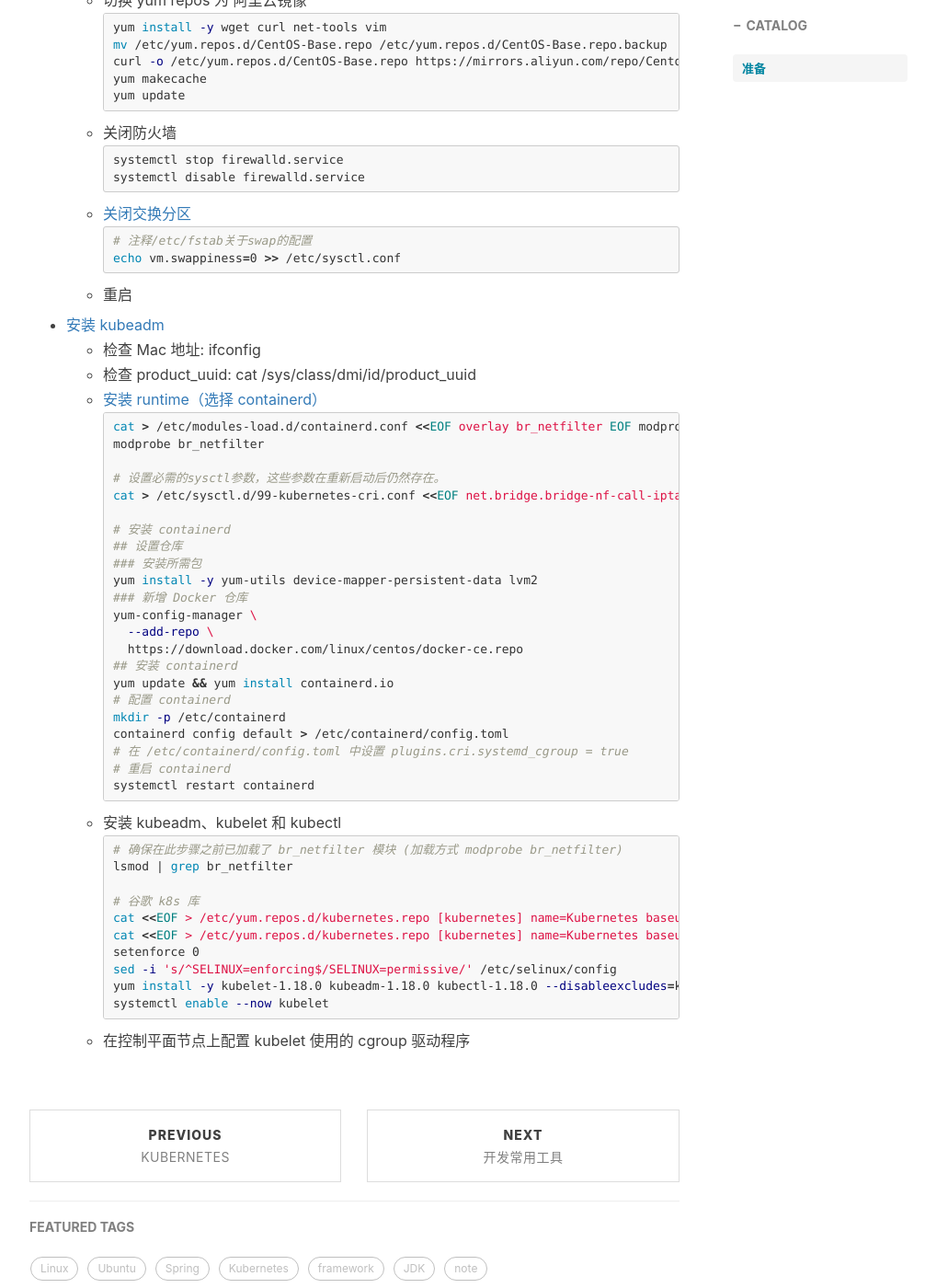
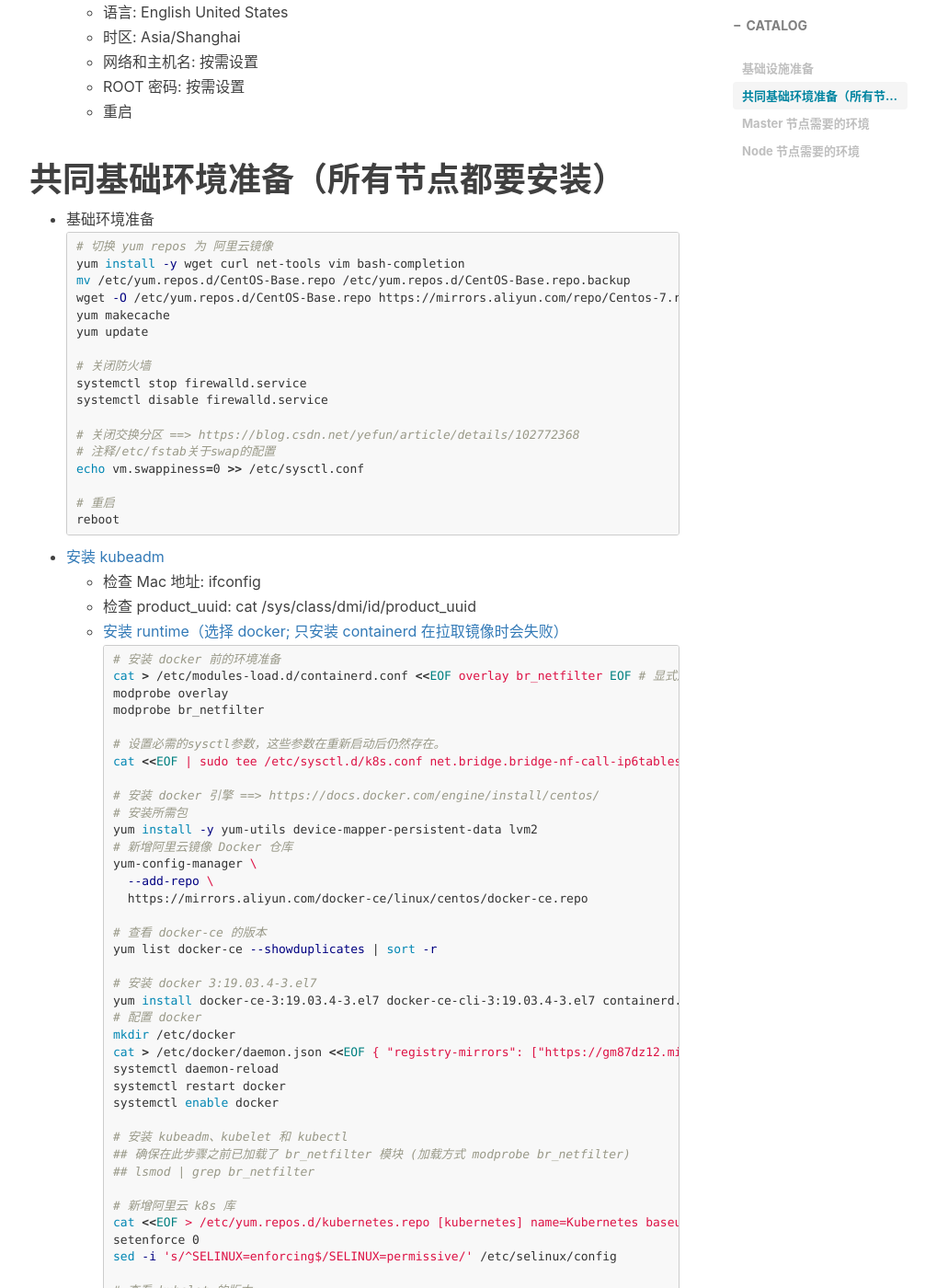
Before and after one commit to SolitaryEagle/SolitaryEagle.github.io, a Jekyll site: the page built from _posts/kubernetes/2020-12-25-使用 kubeadm 安装 Kubernetes v1.18.md, in a window 1280 px wide and 1400 px high, scrolled down 1258 px. Shown: the whole window at 92% size, without its empty margins (233-1239 px from the left). Built offline with Jekyll 4.4.1, drawn with Linux system fonts in a browser that asks for light colours; nearby versions of some CDN libraries; comment, search, counter and statistics services are not loaded; some of the changed text lies outside the part shown.

````diff
--- a/_posts/kubernetes/2020-12-25-使用 kubeadm 安装 Kubernetes v1.18.md
+++ b/_posts/kubernetes/2020-12-25-使用 kubeadm 安装 Kubernetes v1.18.md
@@ -16,55 +16,70 @@ cluster 节点上需要安装
 * kubectl
 * CNI（容器网络接口）
 
-
 node 节点上需要安装
+* CRI（容器运行时接口）
+* kubeadm
+* kubelet
 
 
-# 准备
+# 基础设施准备
 
 * [CentOS-7-x86_64-Minimal-2009.iso 镜像下载](https://mirrors.aliyun.com/centos/7/isos/x86_64/)
-* VMWare 虚拟机安装 CentOS 7
+* VMWare 虚拟机安装 CentOS 7 ==》k8s-master, k8s-node01, k8s-node02
     * 内存: 2GB
     * CPU: 2核，开启 Virtualize CPU performance counters
     * 磁盘: 120GB
-    * 网络: NAT
-    * 语言: 中文 简体中文(中国)
+    * 网络: 公网 Bridge，内网 NAT
+    * 语言: English United States
+    * 时区: Asia/Shanghai
     * 网络和主机名: 按需设置
     * ROOT 密码: 按需设置
     * 重启
-    * 切换 yum repos 为 阿里云镜像
-      ```shell
-      yum install -y wget curl net-tools vim
-      mv /etc/yum.repos.d/CentOS-Base.repo /etc/yum.repos.d/CentOS-Base.repo.backup
-      curl -o /etc/yum.repos.d/CentOS-Base.repo https://mirrors.aliyun.com/repo/Centos-6.repo
-      yum makecache
-      yum update
-      ```
-    * 关闭防火墙
-      ```shell
-      systemctl stop firewalld.service
-      systemctl disable firewalld.service
-      ```
-    * [关闭交换分区](https://blog.csdn.net/yefun/article/details/102772368)
-      ```shell
-      # 注释/etc/fstab关于swap的配置
-      echo vm.swappiness=0 >> /etc/sysctl.conf
-      ```
-    * 重启
+
+# 共同基础环境准备（所有节点都要安装）
+
+* 基础环境准备
+  ```shell
+  # 切换 yum repos 为 阿里云镜像
+  yum install -y wget curl net-tools vim bash-completion
+  mv /etc/yum.repos.d/CentOS-Base.repo /etc/yum.repos.d/CentOS-Base.repo.backup
+  wget -O /etc/yum.repos.d/CentOS-Base.repo https://mirrors.aliyun.com/repo/Centos-7.repo
+  yum makecache
+  yum update
+
+  # 关闭防火墙
+  systemctl stop firewalld.service
+  systemctl disable firewalld.service
+
+  # 关闭交换分区 ==>  https://blog.csdn.net/yefun/article/details/102772368
+  # 注释/etc/fstab关于swap的配置
+  echo vm.swappiness=0 >> /etc/sysctl.conf
+
+  # 重启
+  reboot
+  ```
+
 * [安装 kubeadm](https://v1-18.docs.kubernetes.io/zh/docs/setup/production-environment/tools/kubeadm/install-kubeadm/)
     * 检查 Mac 地址: ifconfig
     * 检查 product_uuid: cat /sys/class/dmi/id/product_uuid
-    * [安装 runtime（选择 containerd）](https://v1-18.docs.kubernetes.io/zh/docs/setup/production-environment/container-runtimes/#containerd)
+    * [安装 runtime（选择 docker; 只安装 containerd 在拉取镜像时会失败）](https://v1-18.docs.kubernetes.io/zh/docs/setup/production-environment/container-runtimes/#containerd)
       ```shell
+      # 安装 docker 前的环境准备
       cat > /etc/modules-load.d/containerd.conf <<EOF
       overlay
       br_netfilter
       EOF
 
+      # 显式加载 br_netfilter 模块
       modprobe overlay
       modprobe br_netfilter
 
       # 设置必需的sysctl参数，这些参数在重新启动后仍然存在。
+      cat <<EOF | sudo tee /etc/sysctl.d/k8s.conf
+      net.bridge.bridge-nf-call-ip6tables = 1
+      net.bridge.bridge-nf-call-iptables = 1
+      EOF
+
       cat > /etc/sysctl.d/99-kubernetes-cri.conf <<EOF
       net.bridge.bridge-nf-call-iptables  = 1
       net.ipv4.ip_forward                 = 1
@@ -72,40 +87,45 @@ node 节点上需要安装
       EOF
       sysctl --system
 
-      # 安装 containerd
-      ## 设置仓库
-      ### 安装所需包
+      # 安装 docker 引擎 ==> https://docs.docker.com/engine/install/centos/
+      # 安装所需包
       yum install -y yum-utils device-mapper-persistent-data lvm2
-      ### 新增 Docker 仓库
+      # 新增阿里云镜像 Docker 仓库
       yum-config-manager \
         --add-repo \
-        https://download.docker.com/linux/centos/docker-ce.repo
-      ## 安装 containerd
-      yum update && yum install containerd.io
-      # 配置 containerd
-      mkdir -p /etc/containerd
-      containerd config default > /etc/containerd/config.toml
-      # 在 /etc/containerd/config.toml 中设置 plugins.cri.systemd_cgroup = true
-      # 重启 containerd
-      systemctl restart containerd
-      ```
-    * 安装 kubeadm、kubelet 和 kubectl
-      ```shell
-      # 确保在此步骤之前已加载了 br_netfilter 模块 (加载方式 modprobe br_netfilter)
-      lsmod | grep br_netfilter
+        https://mirrors.aliyun.com/docker-ce/linux/centos/docker-ce.repo
 
-      # 谷歌 k8s 库
-      cat <<EOF > /etc/yum.repos.d/kubernetes.repo
-      [kubernetes]
-      name=Kubernetes
-      baseurl=https://packages.cloud.google.com/yum/repos/kubernetes-el7-x86_64
-      enabled=1
-      gpgcheck=1
-      repo_gpgcheck=1
-      gpgkey=https://packages.cloud.google.com/yum/doc/yum-key.gpg https://packages.cloud.google.com/yum/doc/rpm-package-key.gpg
+      # 查看 docker-ce 的版本
+      yum list docker-ce --showduplicates | sort -r
+
+      # 安装 docker 3:19.03.4-3.el7
+      yum install docker-ce-3:19.03.4-3.el7 docker-ce-cli-3:19.03.4-3.el7 containerd.io
+      # 配置 docker
+      mkdir /etc/docker
+      cat > /etc/docker/daemon.json <<EOF
+      {
+        "registry-mirrors": ["https://gm87dz12.mirror.aliyuncs.com"],
+        "exec-opts": ["native.cgroupdriver=systemd"],
+        "log-driver": "json-file",
+        "log-opts": {
+        "max-size": "100m"
+      },
+        "storage-driver": "overlay2",
+        "storage-opts": [
+          "overlay2.override_kernel_check=true"
+        ]
+      }
       EOF
+      mkdir -p /etc/systemd/system/docker.service.d
+      systemctl daemon-reload
+      systemctl restart docker
+      systemctl enable docker
 
-      # 阿里云 k8s 库
+      # 安装 kubeadm、kubelet 和 kubectl
+      ## 确保在此步骤之前已加载了 br_netfilter 模块 (加载方式 modprobe br_netfilter)
+      ## lsmod | grep br_netfilter
+
+      # 新增阿里云 k8s 库
       cat <<EOF > /etc/yum.repos.d/kubernetes.repo
       [kubernetes]
       name=Kubernetes
@@ -119,7 +139,71 @@ node 节点上需要安装
       # 将 SELinux 设置为 permissive 模式（相当于将其禁用）
       setenforce 0
       sed -i 's/^SELINUX=enforcing$/SELINUX=permissive/' /etc/selinux/config
-      yum install -y kubelet-1.18.0 kubeadm-1.18.0 kubectl-1.18.0 --disableexcludes=kubernetes
+
+      # 查看 kubelet 的版本
+      yum list --showduplicates | grep kubelet
+      # 查看 kubeadm 的版本
+      yum list --showduplicates | grep kubeadm
+      # 查看 kubectl 的版本
+      yum list --showduplicates | grep kubectl
+
+      # 安装 1.18.14-0 版本
+      yum install -y \
+        kubelet-1.18.14-0 \
+        kubeadm-1.18.14-0 \
+        kubectl-1.18.14-0 \
+        --disableexcludes=kubernetes
       systemctl enable --now kubelet
+      # 配置 kubectl 自动补全
+      echo "source <(kubectl completion bash)" >> ~/.bashrc
+
+      # 在 master 节点上配置 kubelet 使用的 cgroup 驱动程序
+      ## 修改 /etc/sysconfig/kubelet
+      ## KUBELET_EXTRA_ARGS=--cgroup-driver=systemd
+      ## 需要重新启动 kubelet：
+      systemctl daemon-reload
+      systemctl restart kubelet
       ```
-    * 在控制平面节点上配置 kubelet 使用的 cgroup 驱动程序
+
+# Master 节点需要的环境
+
+```shell
+# 生成初始化文件
+mkdir k8s
+kubeadm config print init-defaults > k8s/kubeadm-init.yaml
+
+# 修改 k8s/kubeadm-init.yaml
+* advertiseAddress ==> 本机地址
+* kubernetesVersion  ==>  v1.18.14
+* imageRepository ==> registry.aliyuncs.com/google_containers (阿里云镜像仓库)
+* serviceSubnet  ==>  192.168.0.0/16
+
+# 下载镜像
+kubeadm config images pull --config k8s/kubeadm-init.yaml
+
+# 初始化 k8s master
+kubeadm init --config k8s/kubeadm-init.yaml
+# 将 kubeadm join 保存到 kubeadm-join.sh 中
+cat > ~/k8s/kubeadm-join.sh <<EOF
+#!/bin/bash
+kubeadm join 192.168.220.128:6443 --token abcdef.0123456789abcdef \
+  --discovery-token-ca-cert-hash sha256:3efda1d94742d2a7c9887ec4b389f557fab8665271f03be373ea3a3b9ff3de7b
+EOF
+# 配置环境, 让当前用户可以执行kubectl命令
+mkdir -p $HOME/.kube
+cp -i /etc/kubernetes/admin.conf $HOME/.kube/config
+chown $(id -u):$(id -g) $HOME/.kube/config
+
+# 安装 CNI（容器网络接口）选择 Calico ==>  https://docs.projectcalico.org/getting-started/kubernetes/quickstart
+mkdir -p "k8s/calico"
+wget -P k8s/calico/ https://docs.projectcalico.org/manifests/tigera-operator.yaml
+wget -P k8s/calico/ https://docs.projectcalico.org/manifests/custom-resources.yaml
+# 将之前设置在 k8s/kubeadm-init.yaml 中的 serviceSubnet 设置到 k8s/calico/custom-resources.yaml 中的 cidr
+kubectl create -f k8s/calico/tigera-operator.yaml
+kubectl create -f k8s/calico/custom-resources.yaml
+```
+
+# Node 节点需要的环境
+
+* 安装 node 节点
+    * 在 node 节点上执行之前保存在 master 节点上的 ~/k8s/kubeadm-join.sh
````
Also changed, not shown: other parts of _posts/kubernetes/2020-12-25-使用 kubeadm 安装 Kubernetes v1.18.md (+1 -1 lines).
